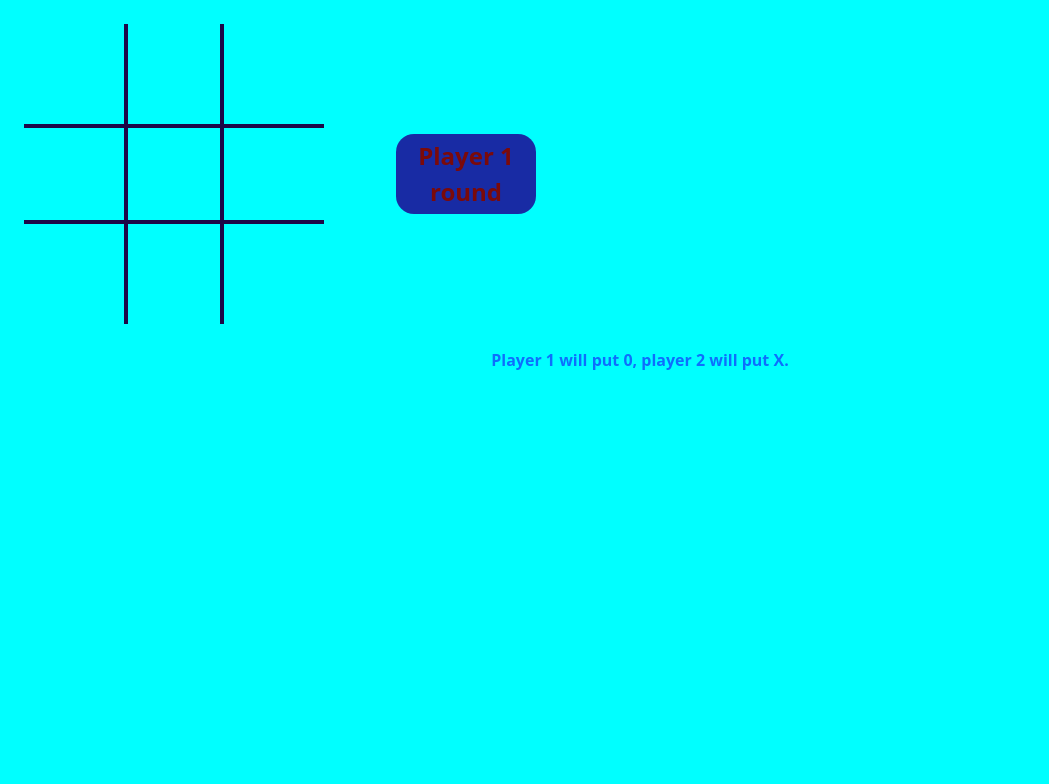
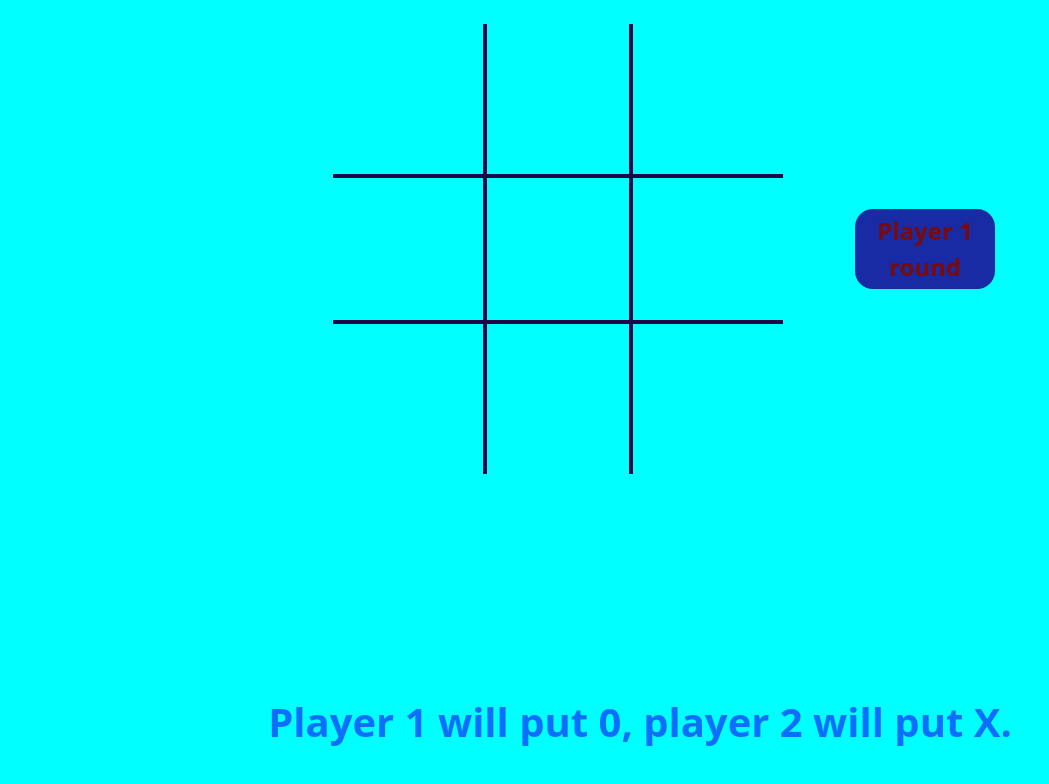
Before and after one commit to vlad-cris/TicTacToe, a plain HTML site: page index.html in a window 1280 px wide. Shown: the whole page, without its empty margins (0-1049 px from the left). Drawn offline with nearby package versions, Linux system fonts and the light colour scheme.

Commit message:
Update front-view size

```diff
--- a/index.html
+++ b/index.html
@@ -8,8 +8,9 @@
     <link rel="stylesheet" href="main.css">
 </head>
 <body>
-    <div class="d-sm-flex justify-content-around">
-        <div id="game" class="m-4">
+    <div class="container-fluid d-flex justify-content-center">
+        <div class="d-sm-flex justify-content-center">
+            <div id="game" class="m-4 ms-5">
                 <div class="d-flex unit-top text-center">
                     <div class="unit unit-left"></div>
                     <div class="unit unit-center"></div>
@@ -34,7 +35,8 @@
                 <div id="player" class="text-center col-9 my-5">Player <span id="playerRound">1</span> round</div>
             </div>
         </div>
-    <div class="text-center text-primary fw-bold">Player 1 will put 0, player 2 will put X.</div>
+        <div class="text-center mb-5 position-fixed bottom-0 text-primary fw-bold fs-1">Player 1 will put 0, player 2 will put X.</div>
+    </div>
     <script src="./index.js"></script>
 </body>
 </html>
--- a/main.css
+++ b/main.css
@@ -8,19 +8,13 @@ body {
 }
 
 .game {
-    /* top: 10vh;
-    left: 10vh; */
-    /* top: 20vh;
-    left: 20vw;
-    width: 500px;
-    height: 500px; */
     background-color: #3c1010;
 }
 
 .unit {
     /* border: #1d0747 solid; */
-    width: 100px;
-    height: 100px;
+    width: 150px;
+    height: 150px;
     /* background-color: #9f1111; */
 }
 
@@ -47,7 +41,7 @@ body {
 
 .unit {
     color: aliceblue;
-    font-size: 50px;
+    font-size: 75px;
     font-weight: bold;
 }
 
```
Also changed, not shown: 1 other file. Lines whose indentation alone changed are shown as unchanged.
